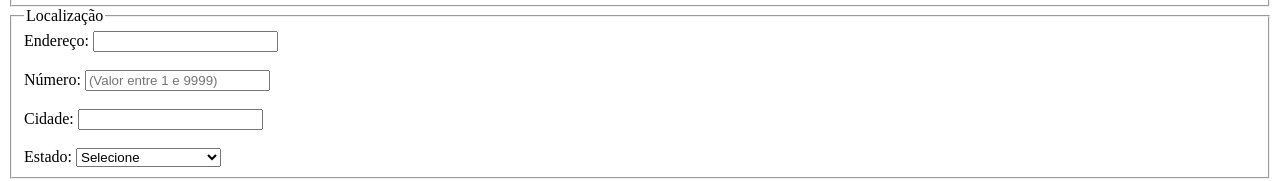
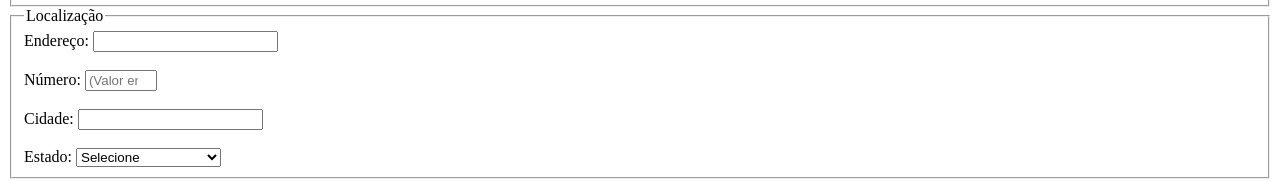
Before and after one commit to Savitar010/E7-Formul-rios-em-HTML, a plain HTML site: page index.html in a window 1280 px wide. Shown: the part 411-592 px from the top of the page. Drawn offline with Linux system fonts and the light colour scheme.

Commit message:
Update index.html

```diff
--- a/index.html
+++ b/index.html
@@ -45,7 +45,7 @@
             <input type="text" id="endereco" name="endereco" required><br><br>
 
             <label for="numero">Número:</label>
-            <input type="" id="numero" name="numero" min="1" max="9999" required placeholder="(Valor entre 1 e 9999) "><br><br>
+            <input type="number" id="numero" name="numero" min="1" max="9999" required placeholder="(Valor entre 1 e 9999) "><br><br>
 
             <label for="cidade">Cidade:</label>
             <input type="text" id="cidade" name="cidade" required><br><br>
```
